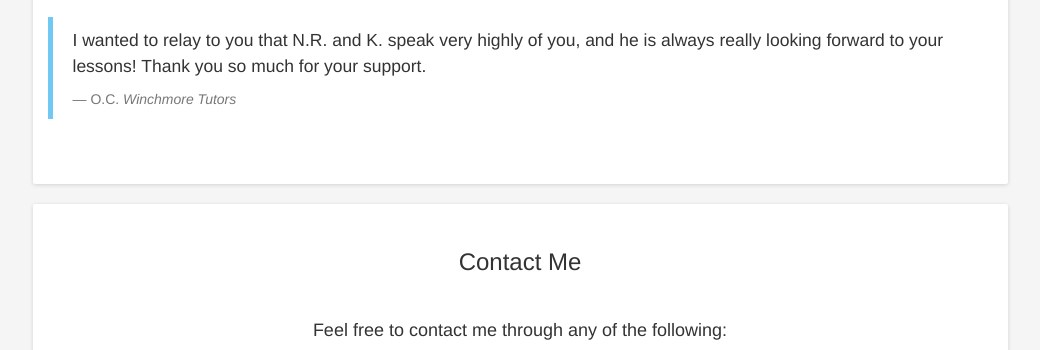
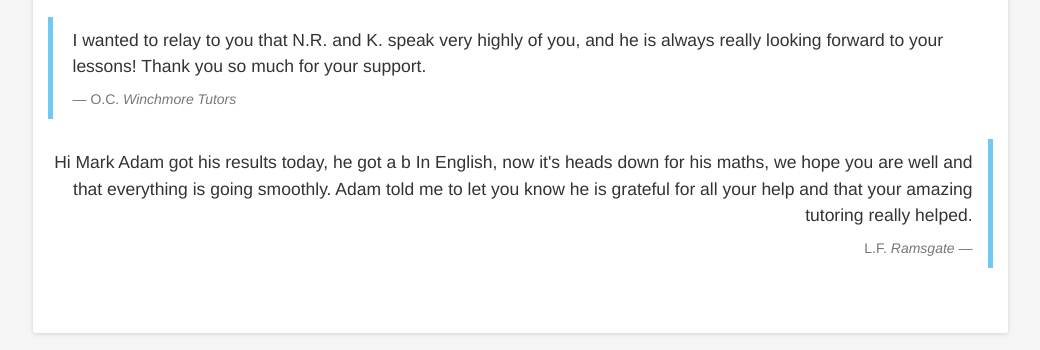
Before and after one commit to markfreemantutoring/markfreemantutoring.github.io, a plain HTML site: page index.html in a window 1280 px wide. Shown: the part 1470-1820 px from the top of the page, without its empty margins (120-1160 px from the left). Drawn offline with nearby package versions, Linux system fonts and the light colour scheme.

Commit message:
added a review from an email from a student's mum

```diff
--- a/index.html
+++ b/index.html
@@ -140,6 +140,14 @@
 		    <p>I wanted to relay to you that N.R. and K. speak very highly of you, and he is always really looking forward to your lessons! Thank you so much for your support.</p>
 			<footer>O.C. <cite>Winchmore Tutors</cite></footer>
 		  </blockquote>
+		  <blockquote class="blockquote-reverse">
+		    <p>Hi Mark Adam got his results today, he got a b In English,
+now it's heads down for his maths, we hope you are well
+and that everything is going smoothly. Adam told me to let
+you know he is grateful for all your help and that your
+amazing tutoring really helped.</p>
+			<footer>L.F. <cite>Ramsgate</cite></footer>
+		  </blockquote>
 		</section>
 
 		<section class="col-xs-12 col-sm-10 col-md-10 col-lg-10">
```
